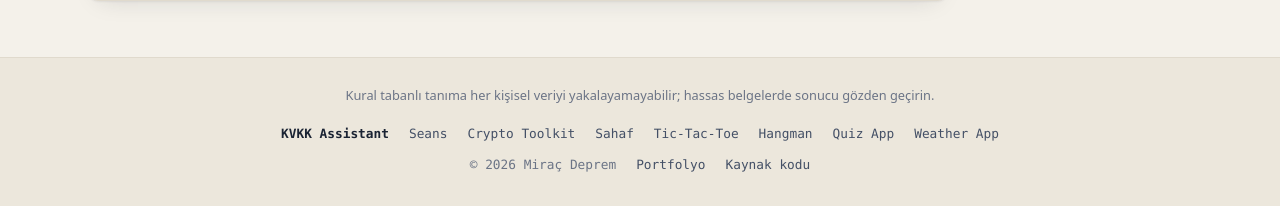
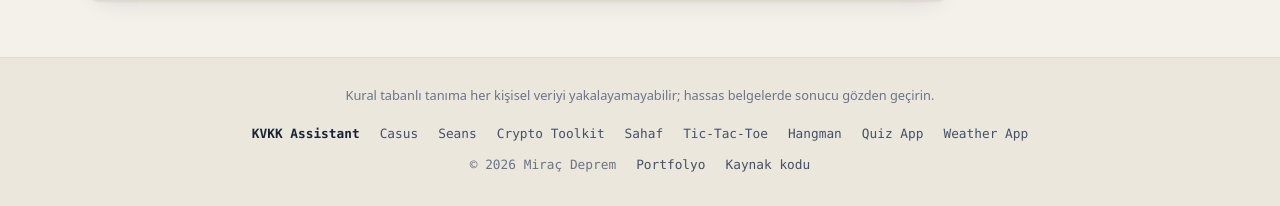
Before and after one commit to MrcDprm/kvkk-document-assistant, a FastAPI app: page / in a window 1280 px wide. Shown: the part 1071-1277 px from the top of the page. Run offline with FastAPI, Linux system fonts and the light colour scheme.

Commit message:
feat(footer): link to Casus

```diff
--- a/app/templates/base.html
+++ b/app/templates/base.html
@@ -47,6 +47,7 @@
       {# Every live project links to the others; the current one is highlighted. #}
       <nav class="footer-projects" aria-label="{{ t('footer.projects') }}">
         <a href="https://kvkk.miracdeprem.com" aria-current="page">KVKK Assistant</a>
+        <a href="https://spygame.miracdeprem.com">Casus</a>
         <a href="https://seans.miracdeprem.com">Seans</a>
         <a href="https://crypto.miracdeprem.com">Crypto Toolkit</a>
         <a href="https://sahaf.miracdeprem.com">Sahaf</a>
```
